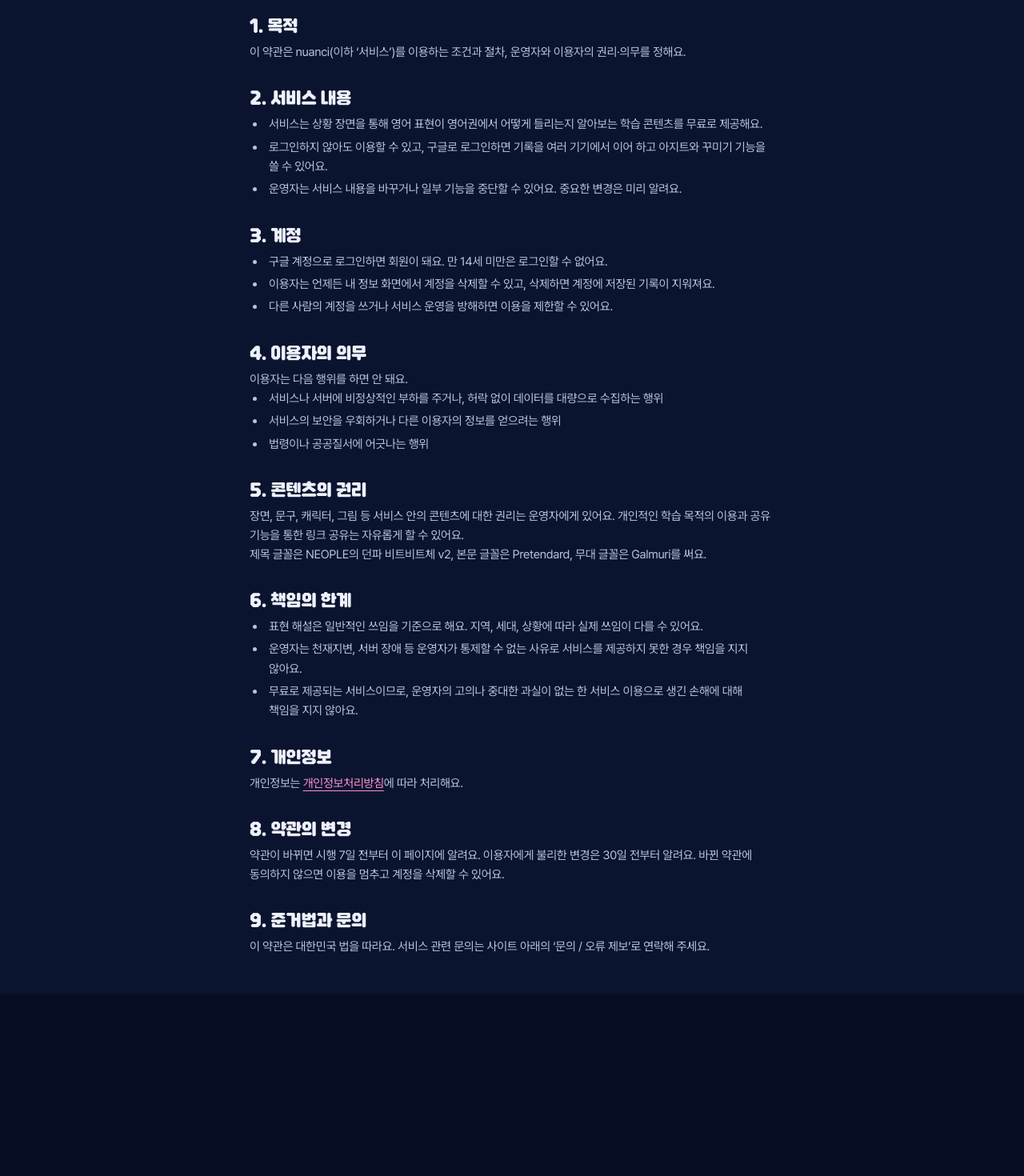
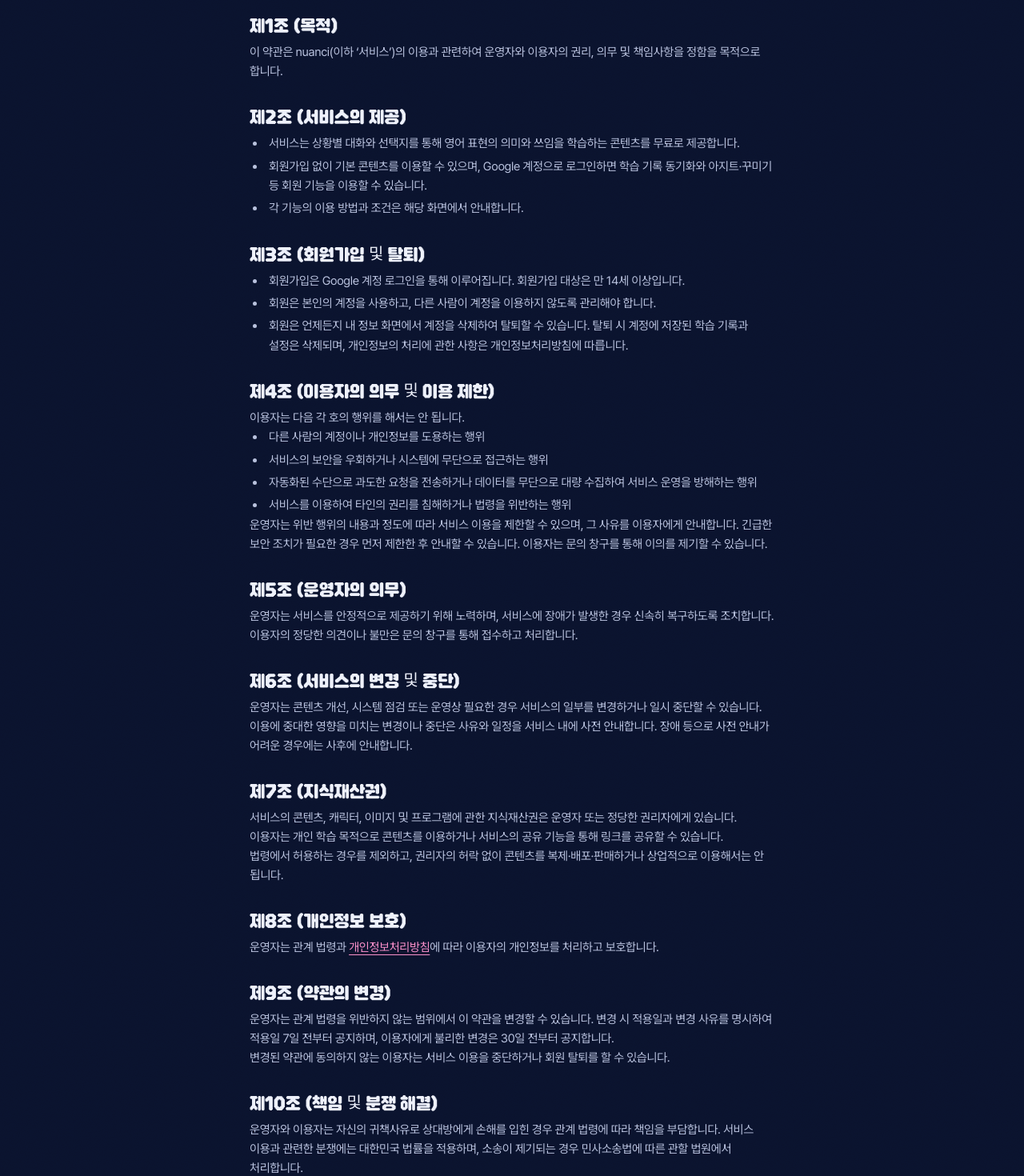
Before and after one commit to njm1250/nuanci, a Next.js app in the folder frontend/: page /terms in a window 1280 px wide. Shown: the part 280-1750 px from the top of the page at 80% size. Before the commit the page ends 1523 px from the top, so only its background shows below. Built offline with nearby package versions, Linux system fonts and the light colour scheme; no server answers; a web font is replaced by a local one.

Commit message:
docs: 이용약관과 개인정보처리방침을 공적인 합니다체로 다시 쓰고, 방어적이거나 서비스와 상관없는 문장은 덜어 내기

```diff
--- a/frontend/src/app/privacy/page.tsx
+++ b/frontend/src/app/privacy/page.tsx
@@ -9,12 +9,12 @@ export default function PrivacyPage() {
   return (
     <LegalPage title="개인정보처리방침" updated="2026년 10월 25일">
       <p>
-        nuanci(이하 &lsquo;서비스&rsquo;)는 이용자의 개인정보를 소중히 여기며, 「개인정보 보호법」에 따라 이용자의 개인정보를 보호하고 관련 고충을 빠르게 처리하기 위해 다음과 같이 개인정보처리방침을
-        둡니다.
+        nuanci(이하 &lsquo;서비스&rsquo;) 운영자는 「개인정보 보호법」에 따라 이용자의 개인정보를 보호하고, 관련 문의와 고충을 처리하기 위하여 다음과 같이 개인정보처리방침을 수립·공개합니다.
       </p>
 
       <section>
-        <h2>1. 처리하는 개인정보와 목적</h2>
+        <h2>1. 개인정보의 처리 목적 및 수집 항목</h2>
+        <p>서비스는 이용자가 직접 입력한 정보, Google 로그인 시 제공에 동의한 정보 및 서비스 이용 과정에서 자동으로 생성되는 정보를 다음 목적으로 처리합니다.</p>
         <table>
           <thead>
             <tr>
@@ -25,121 +25,133 @@ export default function PrivacyPage() {
           </thead>
           <tbody>
             <tr>
-              <td>로그인하지 않은 이용자</td>
-              <td>무작위로 만든 방문자 식별값, 장면 이용 기록(본 장면, 고른 선택지, 완료·공유 여부, 들어온 경로)</td>
-              <td>서비스 개선을 위한 이용 통계</td>
+              <td>서비스 이용</td>
+              <td>방문자 식별값, 방문·장면 이용·선택·완료·공유 기록, 테스트 결과 유형, 유입 경로, 접속 시각, 브라우저·기기 정보</td>
+              <td>학습 진행 및 복습 제공, 이용 통계 분석, 서비스 개선, 비정상 이용 방지</td>
             </tr>
             <tr>
-              <td>구글로 로그인한 이용자</td>
-              <td>구글 계정 식별값, 이메일, 이름, 프로필 사진 주소, 해 본 장면, 주인공 꾸미기 설정, 로그인 전 이 기기의 방문자 식별값</td>
-              <td>회원 식별, 여러 기기에서 기록 이어 하기, 아지트·꾸미기 제공, 이용 통계</td>
+              <td>회원가입 및 회원 기능 이용</td>
+              <td>Google 계정 식별값, 이메일, 이름, 프로필 사진 주소, 학습·복습·연속 학습 기록, 보상 내역, 꾸미기 설정, 방문자 식별값</td>
+              <td>회원 식별, 로그인 유지, 기기 간 기록 동기화, 보상·아지트·꾸미기 제공</td>
             </tr>
             <tr>
-              <td>문의한 이용자</td>
-              <td>문의 내용, 문의한 화면 주소, 브라우저 정보, 답장 받을 이메일(남긴 경우), 로그인한 경우 계정</td>
-              <td>문의 답변과 오류 해결</td>
+              <td>문의 및 오류 제보</td>
+              <td>문의 유형·내용, 접수 시각, 화면 주소, 브라우저 정보, 방문자 식별값, 회원 식별값(로그인한 경우), 회신용 연락처(선택)</td>
+              <td>문의 처리, 답변 및 오류 해결</td>
+            </tr>
+            <tr>
+              <td>자동 오류 수집</td>
+              <td>오류 메시지·발생 위치, 화면 주소, 브라우저 정보, 방문자 식별값, 발생 시각</td>
+              <td>오류 분석 및 서비스 안정성 개선</td>
             </tr>
           </tbody>
         </table>
-        <p className="mt-3">서비스 이용 과정에서 접속 IP, 브라우저 정보, 접속 시각 같은 접속 기록이 서버와 호스팅 업체의 로그에 자동으로 남을 수 있어요. 이 기록은 보안과 오류 대응에만 써요.</p>
+        <p className="mt-3">서버 및 호스팅 서비스에서는 접속 IP 주소, 요청 주소, 브라우저 정보, 접속 시각 등의 기록이 자동으로 생성될 수 있으며, 서비스 보안과 장애 대응을 위해 처리합니다.</p>
+        <p>로그인하지 않아도 기본 콘텐츠를 이용할 수 있습니다. 문의 시 회신용 연락처를 입력하지 않아도 접수할 수 있으나 개별 답변은 제한될 수 있습니다.</p>
       </section>
 
       <section>
-        <h2>2. 보유 기간과 파기</h2>
+        <h2>2. 개인정보의 보유 기간 및 파기</h2>
         <ul>
-          <li>회원 정보(계정 정보, 해 본 장면, 꾸미기 설정)는 회원이 계정을 삭제하면 바로 파기해요.</li>
-          <li>장면 이용 기록은 통계에 필요한 동안 보관하고, 계정을 삭제하면 계정과의 연결을 끊어 누구의 기록인지 알 수 없게 해요.</li>
-          <li>로그인 세션은 최대 90일 뒤 만료되고, 로그아웃하면 바로 지워요.</li>
-          <li>문의 내용과 남긴 이메일은 답변을 마친 뒤 1년 안에 지워요. 계정을 삭제하면 문의와 계정의 연결은 바로 끊어요.</li>
-          <li>파기할 때는 다시 살릴 수 없는 방법으로 DB에서 지워요.</li>
+          <li>회원 정보와 계정에 저장된 학습 기록·보상 내역·설정은 회원 탈퇴 시 지체 없이 삭제합니다.</li>
+          <li>방문자 식별값에 연결된 서비스 이용 기록은 이용 통계와 서비스 개선에 필요한 기간 동안 보관합니다. 회원 탈퇴 시 계정과의 연결은 해제되지만, 방문자 식별값과 이용 기록이 함께 삭제되는 것은 아닙니다.</li>
+          <li>로그인 세션의 유효기간은 최대 90일이며, 로그아웃 시 해당 세션을 삭제합니다.</li>
+          <li>문의 내용과 회신용 연락처는 답변 완료 후 1년 이내에 삭제합니다. 회원 탈퇴 시 문의와 계정의 연결을 해제합니다.</li>
+        </ul>
+        <p>보유 기간이 경과하거나 처리 목적이 달성되어 불필요해진 개인정보는 지체 없이 파기합니다. 전자적 파일은 복구 또는 재생할 수 없는 방법으로 삭제합니다.</p>
+      </section>
+
+      <section>
+        <h2>3. 쿠키 및 브라우저 저장소의 이용</h2>
+        <ul>
+          <li>
+            <strong>로컬 저장소:</strong> 방문자 식별값, 유입 경로, 학습 진행 상황, 테스트 결과, 보상 내역, 꾸미기 및 화면·효과음 설정 등을 저장하여 같은 브라우저에서 이용을 이어갈 수 있도록 합니다. 직접 삭제하기 전까지 보관됩니다.
+          </li>
+          <li>
+            <strong>쿠키:</strong> 로그인 유지용 쿠키(최대 90일), Google 로그인 요청 검증용 쿠키(최대 10분), 재방문 시 화면 구성에 사용하는 쿠키(최대 1년)를 사용합니다. 광고 목적의 쿠키는 사용하지 않습니다.
+          </li>
+          <li><strong>세션 저장소:</strong> 장면 진입 경로와 공유 링크 관련 정보를 일시적으로 저장하며, 해당 탭을 닫으면 삭제됩니다.</li>
+          <li>이용자는 브라우저의 개인정보 또는 사이트 데이터 설정에서 쿠키를 차단하거나 저장된 정보를 삭제할 수 있습니다. 쿠키 차단 시 로그인 유지가 제한될 수 있으며, 사이트 데이터를 삭제하면 기기에만 저장된 기록은 복구할 수 없습니다.</li>
+        </ul>
+        <p>브라우저의 사이트 데이터 삭제는 서버에 저장된 정보의 삭제와 별개입니다. 서버에 저장된 개인정보의 삭제는 아래 문의 창구를 통해 요청할 수 있습니다.</p>
+      </section>
+
+      <section>
+        <h2>4. 개인정보 처리의 위탁 및 국외 이전</h2>
+        <p>서비스 제공에 필요한 인프라 운영을 위해 다음 업체에 개인정보 처리를 위탁합니다.</p>
+        <table>
+          <thead>
+            <tr>
+              <th>수탁업체</th>
+              <th>위탁 업무</th>
+              <th>처리 위치</th>
+            </tr>
+          </thead>
+          <tbody>
+            <tr>
+              <td>Amazon Web Services, Inc.</td>
+              <td>서버 및 데이터베이스 운영</td>
+              <td>대한민국 (서울 리전)</td>
+            </tr>
+            <tr>
+              <td>Vercel Inc.</td>
+              <td>웹사이트 호스팅 및 요청 전달</td>
+              <td>미국 등 (웹 요청 처리 리전: 대한민국 서울)</td>
+            </tr>
+          </tbody>
+        </table>
+        <p className="mt-3">
+          Vercel을 통한 호스팅 과정에서 접속 기록과 웹 요청에 포함된 정보가 서비스 접속 및 기능 이용 시 네트워크를 통해 국외로 전송·처리될 수 있습니다. 국외 이전에 관한 문의 또는 거부 요청은 아래 문의 창구를 통해 접수할 수 있으며, 호스팅에 필요한 이전을 거부하는 경우 서비스 이용이 제한될 수 있습니다.
+        </p>
+        <p>
+          Google 로그인은 이용자가 선택한 경우에만 사용합니다. 로그인 시 Google LLC(미국)의 인증 서비스를 거치며, Google에서 처리하는 정보에는{" "}
+          <a href="https://policies.google.com/privacy?hl=ko" className="text-pink underline underline-offset-4">Google 개인정보처리방침</a>
+          이 적용됩니다. 서비스는 이용자가 제공에 동의한 계정 정보를 전달받으며, Google 계정 비밀번호는 수집하지 않습니다.
+        </p>
+      </section>
+
+      <section>
+        <h2>5. 개인정보의 제3자 제공</h2>
+        <p>운영자는 이용자의 개인정보를 제3자에게 제공하지 않습니다. 다만, 이용자의 별도 동의를 받거나 법령에 따라 제공 의무가 발생한 경우에는 해당 범위에서 제공할 수 있습니다.</p>
+      </section>
+
+      <section>
+        <h2>6. 이용자의 권리 및 행사 방법</h2>
+        <ul>
+          <li>이용자는 언제든지 개인정보의 열람, 정정·삭제, 처리정지 및 동의 철회를 요청할 수 있습니다. 회원 탈퇴는 내 정보 화면에서 직접 할 수 있습니다.</li>
+          <li>그 밖의 권리 행사는 아래 문의 창구를 통해 요청할 수 있으며, 운영자는 본인 또는 정당한 대리인 여부를 확인한 후 관계 법령에 따라 지체 없이 처리합니다.</li>
+          <li>법령에 따라 요청의 전부 또는 일부를 처리할 수 없는 경우에는 그 사유를 안내합니다.</li>
+          <li>회원가입 대상은 만 14세 이상이며, 만 14세 미만 아동의 회원가입은 받지 않습니다.</li>
         </ul>
       </section>
 
       <section>
-        <h2>3. 이용자 기기에 저장하는 정보 (쿠키·로컬 저장소)</h2>
+        <h2>7. 개인정보의 안전성 확보 조치</h2>
         <ul>
-          <li>
-            <strong>로컬 저장소:</strong> 방문자 식별값, 해 본 장면, 처음 방문한 시점, 효과음 설정, 주인공 꾸미기 설정을 이 브라우저에 저장해요. 로그인하지 않아도 진행 상황을 이어 하기 위해서예요.
-          </li>
-          <li>
-            <strong>쿠키:</strong> 로그인을 유지하는 세션 쿠키와, 구글 로그인 중 위조를 막는 10분짜리 확인 쿠키를 써요. 광고나 추적용 쿠키는 쓰지 않아요.
-          </li>
-          <li>브라우저 설정에서 사이트 데이터를 지우면 이 정보도 지워지고, 로그인하지 않았다면 진행 상황이 사라져요.</li>
+          <li>이용자와 서비스 간 통신에 HTTPS 암호화를 적용합니다.</li>
+          <li>로그인 세션 토큰은 원문 대신 해시값으로 저장합니다.</li>
+          <li>개인정보에 대한 접근을 인증된 관리자로 제한하고, 업무에 필요한 최소한의 권한을 부여합니다.</li>
         </ul>
       </section>
 
       <section>
-        <h2>4. 처리 위탁과 국외 이전</h2>
-        <p>서비스 운영을 위해 아래 업체에 개인정보 처리를 맡겨요. 일부는 해외에서 처리돼요.</p>
-        <table>
-          <thead>
-            <tr>
-              <th>업체</th>
-              <th>맡기는 일</th>
-              <th>위치</th>
-            </tr>
-          </thead>
-          <tbody>
-            <tr>
-              <td>Amazon Web Services (Lightsail)</td>
-              <td>서버와 데이터베이스 운영</td>
-              <td>대한민국 (서울 리전)</td>
-            </tr>
-            <tr>
-              <td>Vercel Inc.</td>
-              <td>웹사이트 호스팅, 요청 전달</td>
-              <td>미국 등 (요청은 서울 리전에서 처리)</td>
-            </tr>
-            <tr>
-              <td>Google LLC</td>
-              <td>구글 로그인 인증</td>
-              <td>미국</td>
-            </tr>
-          </tbody>
-        </table>
-        <p className="mt-3">
-          국외로 이전되는 항목은 접속 기록과 서비스 이용 중 전송되는 정보이며, 이용자가 사이트에 접속할 때 네트워크를 통해 전송돼요. 국외 이전을 원하지 않으면 서비스 이용을 멈추거나 계정을 삭제할 수
-          있어요.
+        <h2>8. 개인정보 보호 및 고충 처리 창구</h2>
+        <p>
+          개인정보 보호 업무 및 관련 고충 처리는 nuanci 운영자가 담당합니다. 개인정보 관련 문의, 권리 행사 및 피해 구제 요청은 <Contact email={email} />를 통해 접수할 수 있습니다.
+        </p>
+        <InquiryButton className="mt-3 inline-flex min-h-11 items-center border-2 border-current px-3 font-semibold">개인정보 문의하기 ›</InquiryButton>
+      </section>
+
+      <section>
+        <h2>9. 권익 침해 구제 방법</h2>
+        <p className="mt-2">
+          개인정보 침해에 대한 신고나 상담은 개인정보침해신고센터(국번 없이 118, privacy.kisa.or.kr), 분쟁 조정은 개인정보분쟁조정위원회(1833-6972, www.kopico.go.kr)에 신청할 수 있습니다.
         </p>
       </section>
 
       <section>
-        <h2>5. 제3자 제공</h2>
-        <p>이용자의 개인정보를 제3자에게 제공하지 않아요. 다만 법령에 따라 수사기관 등이 정당한 절차로 요구하는 경우는 예외예요.</p>
-      </section>
-
-      <section>
-        <h2>6. 이용자의 권리</h2>
-        <ul>
-          <li>내 정보 화면에서 언제든 로그아웃하거나 계정을 삭제할 수 있어요. 계정을 삭제하면 회원 정보가 바로 파기돼요.</li>
-          <li>개인정보 열람, 정정, 삭제, 처리 정지를 원하면 아래 연락처로 요청해 주세요. 지체 없이 처리할게요.</li>
-          <li>만 14세 미만은 구글 로그인을 이용할 수 없어요.</li>
-        </ul>
-      </section>
-
-      <section>
-        <h2>7. 안전성 확보 조치</h2>
-        <ul>
-          <li>모든 통신은 HTTPS로 암호화해요.</li>
-          <li>로그인 세션 토큰은 원문 대신 해시값만 저장해요.</li>
-          <li>관리자만 데이터에 접근할 수 있게 인증하고, 접근 권한을 최소한으로 둬요.</li>
-        </ul>
-      </section>
-
-      <section>
-        <h2>8. 개인정보 보호책임자와 문의</h2>
-        <p>
-          개인정보 관련 문의, 불만, 피해 구제는 nuanci 운영자에게 연락해 주세요: <Contact email={email} />
-        </p>
-        <InquiryButton className="mt-3 inline-flex min-h-11 items-center border-2 border-current px-3 font-semibold">화면에서 바로 문의하기 ›</InquiryButton>
-        <p className="mt-2">
-          이 밖에 개인정보 침해에 대한 신고나 상담은 개인정보침해신고센터(국번 없이 118, privacy.kisa.or.kr), 개인정보분쟁조정위원회(1833-6972, www.kopico.go.kr)에 문의할 수 있어요.
-        </p>
-      </section>
-
-      <section>
-        <h2>9. 방침의 변경</h2>
-        <p>이 방침이 바뀌면 시행 7일 전부터 이 페이지에 알려요. 이용자 권리에 중요한 변경은 30일 전부터 알려요.</p>
+        <h2>10. 개인정보처리방침의 변경</h2>
+        <p>이 방침을 변경하는 경우 변경 내용과 시행일을 시행 7일 전부터 서비스 내에 공지합니다. 이용자의 권리에 중대한 영향을 미치는 변경은 30일 전부터 공지하며, 관계 법령에 따라 별도 동의가 필요한 경우에는 동의를 받습니다.</p>
       </section>
     </LegalPage>
   );
--- a/frontend/src/app/terms/page.tsx
+++ b/frontend/src/app/terms/page.tsx
@@ -9,73 +9,78 @@ export default function TermsPage() {
   return (
     <LegalPage title="이용약관" updated="2026년 10월 24일">
       <section>
-        <h2>1. 목적</h2>
-        <p>이 약관은 nuanci(이하 &lsquo;서비스&rsquo;)를 이용하는 조건과 절차, 운영자와 이용자의 권리·의무를 정해요.</p>
+        <h2>제1조 (목적)</h2>
+        <p>이 약관은 nuanci(이하 &lsquo;서비스&rsquo;)의 이용과 관련하여 운영자와 이용자의 권리, 의무 및 책임사항을 정함을 목적으로 합니다.</p>
       </section>
 
       <section>
-        <h2>2. 서비스 내용</h2>
+        <h2>제2조 (서비스의 제공)</h2>
         <ul>
-          <li>서비스는 상황 장면을 통해 영어 표현이 영어권에서 어떻게 들리는지 알아보는 학습 콘텐츠를 무료로 제공해요.</li>
-          <li>로그인하지 않아도 이용할 수 있고, 구글로 로그인하면 기록을 여러 기기에서 이어 하고 아지트와 꾸미기 기능을 쓸 수 있어요.</li>
-          <li>운영자는 서비스 내용을 바꾸거나 일부 기능을 중단할 수 있어요. 중요한 변경은 미리 알려요.</li>
+          <li>서비스는 상황별 대화와 선택지를 통해 영어 표현의 의미와 쓰임을 학습하는 콘텐츠를 무료로 제공합니다.</li>
+          <li>회원가입 없이 기본 콘텐츠를 이용할 수 있으며, Google 계정으로 로그인하면 학습 기록 동기화와 아지트·꾸미기 등 회원 기능을 이용할 수 있습니다.</li>
+          <li>각 기능의 이용 방법과 조건은 해당 화면에서 안내합니다.</li>
         </ul>
       </section>
 
       <section>
-        <h2>3. 계정</h2>
+        <h2>제3조 (회원가입 및 탈퇴)</h2>
         <ul>
-          <li>구글 계정으로 로그인하면 회원이 돼요. 만 14세 미만은 로그인할 수 없어요.</li>
-          <li>이용자는 언제든 내 정보 화면에서 계정을 삭제할 수 있고, 삭제하면 계정에 저장된 기록이 지워져요.</li>
-          <li>다른 사람의 계정을 쓰거나 서비스 운영을 방해하면 이용을 제한할 수 있어요.</li>
+          <li>회원가입은 Google 계정 로그인을 통해 이루어집니다. 회원가입 대상은 만 14세 이상입니다.</li>
+          <li>회원은 본인의 계정을 사용하고, 다른 사람이 계정을 이용하지 않도록 관리해야 합니다.</li>
+          <li>회원은 언제든지 내 정보 화면에서 계정을 삭제하여 탈퇴할 수 있습니다. 탈퇴 시 계정에 저장된 학습 기록과 설정은 삭제되며, 개인정보의 처리에 관한 사항은 개인정보처리방침에 따릅니다.</li>
         </ul>
       </section>
 
       <section>
-        <h2>4. 이용자의 의무</h2>
-        <p>이용자는 다음 행위를 하면 안 돼요.</p>
+        <h2>제4조 (이용자의 의무 및 이용 제한)</h2>
+        <p>이용자는 다음 각 호의 행위를 해서는 안 됩니다.</p>
         <ul>
-          <li>서비스나 서버에 비정상적인 부하를 주거나, 허락 없이 데이터를 대량으로 수집하는 행위</li>
-          <li>서비스의 보안을 우회하거나 다른 이용자의 정보를 얻으려는 행위</li>
-          <li>법령이나 공공질서에 어긋나는 행위</li>
+          <li>다른 사람의 계정이나 개인정보를 도용하는 행위</li>
+          <li>서비스의 보안을 우회하거나 시스템에 무단으로 접근하는 행위</li>
+          <li>자동화된 수단으로 과도한 요청을 전송하거나 데이터를 무단으로 대량 수집하여 서비스 운영을 방해하는 행위</li>
+          <li>서비스를 이용하여 타인의 권리를 침해하거나 법령을 위반하는 행위</li>
         </ul>
+        <p>운영자는 위반 행위의 내용과 정도에 따라 서비스 이용을 제한할 수 있으며, 그 사유를 이용자에게 안내합니다. 긴급한 보안 조치가 필요한 경우 먼저 제한한 후 안내할 수 있습니다. 이용자는 문의 창구를 통해 이의를 제기할 수 있습니다.</p>
       </section>
 
       <section>
-        <h2>5. 콘텐츠의 권리</h2>
-        <p>장면, 문구, 캐릭터, 그림 등 서비스 안의 콘텐츠에 대한 권리는 운영자에게 있어요. 개인적인 학습 목적의 이용과 공유 기능을 통한 링크 공유는 자유롭게 할 수 있어요.</p>
-        <p>제목 글꼴은 NEOPLE의 던파 비트비트체 v2, 본문 글꼴은 Pretendard, 무대 글꼴은 Galmuri를 써요.</p>
+        <h2>제5조 (운영자의 의무)</h2>
+        <p>운영자는 서비스를 안정적으로 제공하기 위해 노력하며, 서비스에 장애가 발생한 경우 신속히 복구하도록 조치합니다. 이용자의 정당한 의견이나 불만은 문의 창구를 통해 접수하고 처리합니다.</p>
       </section>
 
       <section>
-        <h2>6. 책임의 한계</h2>
-        <ul>
-          <li>표현 해설은 일반적인 쓰임을 기준으로 해요. 지역, 세대, 상황에 따라 실제 쓰임이 다를 수 있어요.</li>
-          <li>운영자는 천재지변, 서버 장애 등 운영자가 통제할 수 없는 사유로 서비스를 제공하지 못한 경우 책임을 지지 않아요.</li>
-          <li>무료로 제공되는 서비스이므로, 운영자의 고의나 중대한 과실이 없는 한 서비스 이용으로 생긴 손해에 대해 책임을 지지 않아요.</li>
-        </ul>
+        <h2>제6조 (서비스의 변경 및 중단)</h2>
+        <p>운영자는 콘텐츠 개선, 시스템 점검 또는 운영상 필요한 경우 서비스의 일부를 변경하거나 일시 중단할 수 있습니다. 이용에 중대한 영향을 미치는 변경이나 중단은 사유와 일정을 서비스 내에 사전 안내합니다. 장애 등으로 사전 안내가 어려운 경우에는 사후에 안내합니다.</p>
       </section>
 
       <section>
-        <h2>7. 개인정보</h2>
+        <h2>제7조 (지식재산권)</h2>
+        <p>서비스의 콘텐츠, 캐릭터, 이미지 및 프로그램에 관한 지식재산권은 운영자 또는 정당한 권리자에게 있습니다. 이용자는 개인 학습 목적으로 콘텐츠를 이용하거나 서비스의 공유 기능을 통해 링크를 공유할 수 있습니다.</p>
+        <p>법령에서 허용하는 경우를 제외하고, 권리자의 허락 없이 콘텐츠를 복제·배포·판매하거나 상업적으로 이용해서는 안 됩니다.</p>
+      </section>
+
+      <section>
+        <h2>제8조 (개인정보 보호)</h2>
         <p>
-          개인정보는{" "}
+          운영자는 관계 법령과{" "}
           <Link href="/privacy" className="text-pink underline underline-offset-4">
             개인정보처리방침
           </Link>
-          에 따라 처리해요.
+          에 따라 이용자의 개인정보를 처리하고 보호합니다.
         </p>
       </section>
 
       <section>
-        <h2>8. 약관의 변경</h2>
-        <p>약관이 바뀌면 시행 7일 전부터 이 페이지에 알려요. 이용자에게 불리한 변경은 30일 전부터 알려요. 바뀐 약관에 동의하지 않으면 이용을 멈추고 계정을 삭제할 수 있어요.</p>
+        <h2>제9조 (약관의 변경)</h2>
+        <p>운영자는 관계 법령을 위반하지 않는 범위에서 이 약관을 변경할 수 있습니다. 변경 시 적용일과 변경 사유를 명시하여 적용일 7일 전부터 공지하며, 이용자에게 불리한 변경은 30일 전부터 공지합니다.</p>
+        <p>변경된 약관에 동의하지 않는 이용자는 서비스 이용을 중단하거나 회원 탈퇴를 할 수 있습니다.</p>
       </section>
 
       <section>
-        <h2>9. 준거법과 문의</h2>
+        <h2>제10조 (책임 및 분쟁 해결)</h2>
+        <p>운영자와 이용자는 자신의 귀책사유로 상대방에게 손해를 입힌 경우 관계 법령에 따라 책임을 부담합니다. 서비스 이용과 관련한 분쟁에는 대한민국 법률을 적용하며, 소송이 제기되는 경우 민사소송법에 따른 관할 법원에서 처리합니다.</p>
         <p>
-          이 약관은 대한민국 법을 따라요. 서비스 관련 문의는 <Contact email={email} />로 연락해 주세요.
+          서비스 관련 문의는 <Contact email={email} />를 통해 접수할 수 있습니다.
         </p>
       </section>
     </LegalPage>
```
